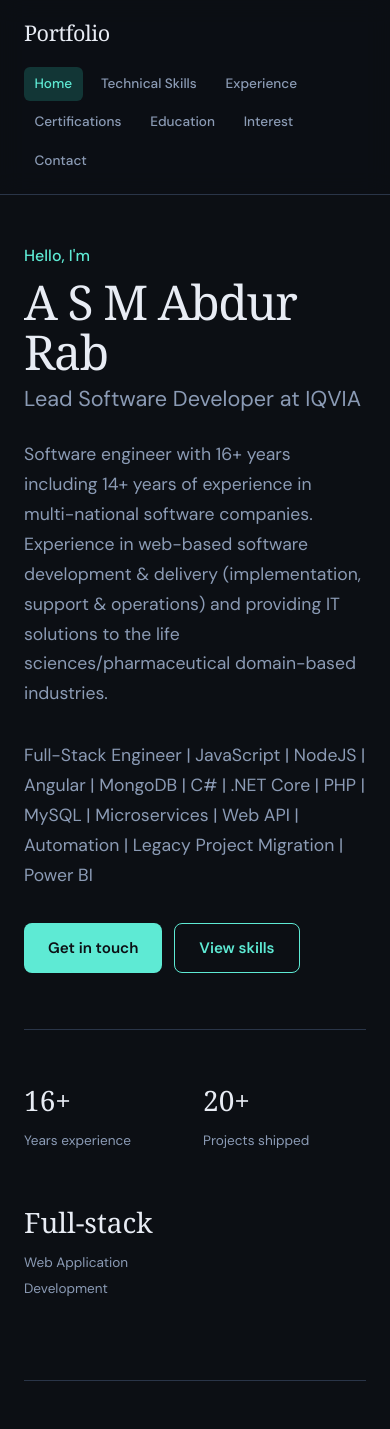
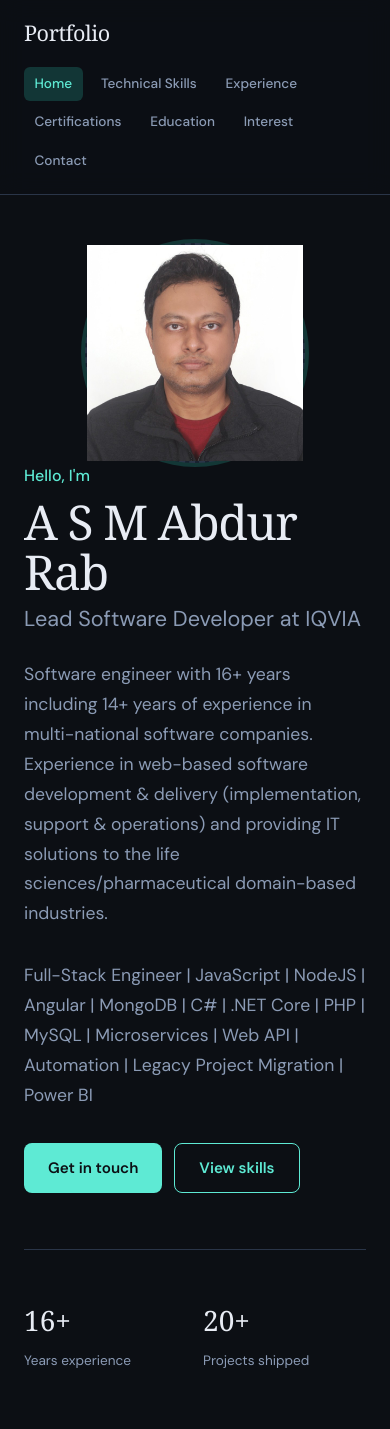
Before and after one commit to shibly-/portfolio, a React (Vite) app: page / in a window 390 px wide. Shown: the top 1429 px of the page. Built offline with nearby package versions, Linux system fonts and the light colour scheme; a web font is replaced by a local one.

Commit message:
Added profile picture.

```diff
--- a/src/pages/Home.css
+++ b/src/pages/Home.css
@@ -1,5 +1,79 @@
 .home-page {
   padding-top: 4rem;
+}
+
+.home-hero {
+  display: flex;
+  align-items: start;
+  margin-bottom: 3.5rem;
+}
+
+.home-hero-content {
+  width: 70%;
+  flex: 0 0 70%;
+  min-width: 0;
+  padding-right: 3rem;
+}
+
+.home-profile {
+  width: 30%;
+  flex: 0 0 30%;
+  display: flex;
+  justify-content: center;
+}
+
+.home-profile-placeholder {
+  display: flex;
+  flex-direction: column;
+  align-items: center;
+  justify-content: center;
+  gap: 0.75rem;
+  width: min(280px, 100%);
+  aspect-ratio: 1;
+  border-radius: 50%;
+  background: var(--surface);
+  border: 2px dashed var(--border);
+  box-shadow: 0 0 0 4px var(--accent-dim);
+  color: var(--text-muted);
+}
+
+.home-profile-icon {
+  font-size: 4rem;
+  color: var(--accent);
+  opacity: 0.6;
+}
+
+.home-profile-label {
+  font-size: 0.8rem;
+  font-weight: 500;
+  letter-spacing: 0.02em;
+  text-transform: uppercase;
+}
+
+@media (max-width: 768px) {
+  .home-hero {
+    flex-direction: column;
+  }
+
+  .home-hero-content {
+    width: 100%;
+    flex: 0 0 100%;
+    padding-right: 0;
+  }
+
+  .home-profile {
+    width: 100%;
+    flex: 0 0 100%;
+    order: -1;
+  }
+
+  .home-profile-placeholder {
+    width: min(220px, 70vw);
+  }
+
+  .home-profile-icon {
+    font-size: 3rem;
+  }
 }
 
 .home-greeting {
@@ -36,7 +110,7 @@
   display: flex;
   flex-wrap: wrap;
   gap: 0.75rem;
-  margin-bottom: 3.5rem;
+  margin-bottom: 0;
 }
 
 .home-highlights {
--- a/src/pages/Home.jsx
+++ b/src/pages/Home.jsx
@@ -1,10 +1,13 @@
 import { Link } from 'react-router-dom'
+import { FaUser } from 'react-icons/fa'
 import SkillMatrix from '../components/SkillMatrix'
 import './Home.css'
 
 export default function Home() {
   return (
     <section className="page home-page">
+      <div className="home-hero">
+        <div className="home-hero-content">
           <p className="home-greeting">Hello, I&apos;m</p>
           <h1 className="home-name">A S M Abdur Rab</h1>
           <p className="home-role">Lead Software Developer at IQVIA</p>
@@ -21,6 +24,17 @@ export default function Home() {
             <Link to="/skills" className="btn btn-outline">
               View skills
             </Link>
+          </div>
+        </div>
+        <div className="home-profile">
+          <div className='home-profile-placeholder'>
+            <img
+              src="/profile_picture_of_a_s_m_abdur_rab.jpg"
+              alt="A S M Abdur Rab"
+              className="home-profile-photo"
+            />
+          </div>
+        </div>
       </div>
       <div className="home-highlights">
         <div className="highlight">
```
Also changed, not shown: profile_picture_of_a_s_m_abdur_rab.jpg (added). Lines whose indentation alone changed are shown as unchanged.
